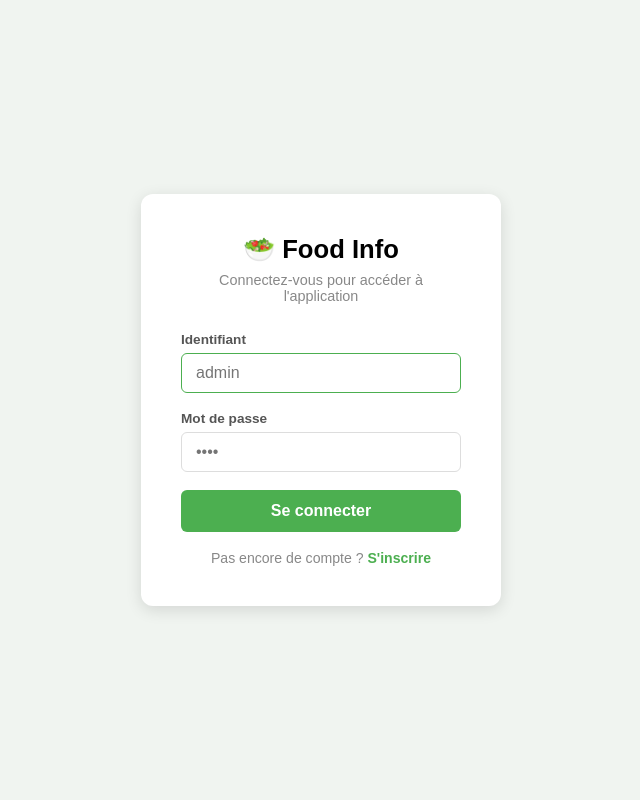
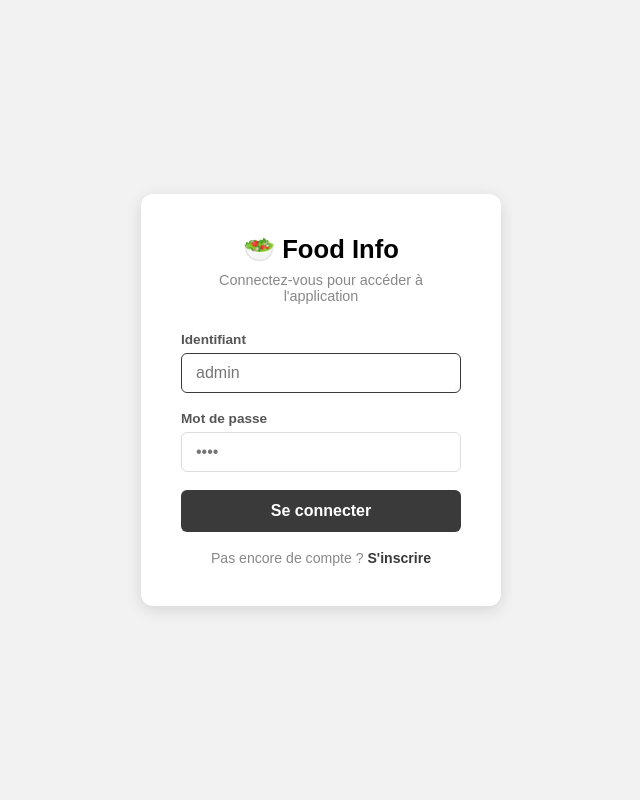
Before and after one commit to toniopas/food, a Flask app: page /login in a window 1280 px wide. Shown: the whole page, without its empty margins (319-959 px from the left). Run offline with Flask 3, Linux system fonts and the light colour scheme.

Commit message:
changement de couleur

```diff
--- a/FOOD/templates/login.html
+++ b/FOOD/templates/login.html
@@ -8,7 +8,7 @@
         * { box-sizing: border-box; margin: 0; padding: 0; }
         body {
             font-family: Arial, sans-serif;
-            background: #f0f4f0;
+            background: #f2f2f2;
             display: flex;
             align-items: center;
             justify-content: center;
@@ -50,12 +50,12 @@
         }
         input:focus {
             outline: none;
-            border-color: #4CAF50;
+            border-color: #3a3a3a;
         }
         button {
             width: 100%;
             padding: 12px;
-            background: #4CAF50;
+            background: #3a3a3a;
             color: white;
             border: none;
             border-radius: 6px;
@@ -64,7 +64,7 @@
             font-weight: bold;
             transition: background 0.2s;
         }
-        button:hover { background: #45a049; }
+        button:hover { background: #222222; }
         .error {
             background: #ffebee;
             border: 1px solid #f44336;
@@ -96,7 +96,7 @@
         </form>
 
         <div style="text-align:center; margin-top:18px; font-size:0.88rem; color:#888;">
-            Pas encore de compte ? <a href="/register" style="color:#4CAF50; text-decoration:none; font-weight:bold;">S'inscrire</a>
+            Pas encore de compte ? <a href="/register" style="color:#3a3a3a; text-decoration:none; font-weight:bold;">S'inscrire</a>
         </div>
     </div>
 </body>
```
Also changed, not shown: FOOD/templates/dashboard.html (+7 -7 lines), FOOD/templates/register.html (+6 -6 lines).
